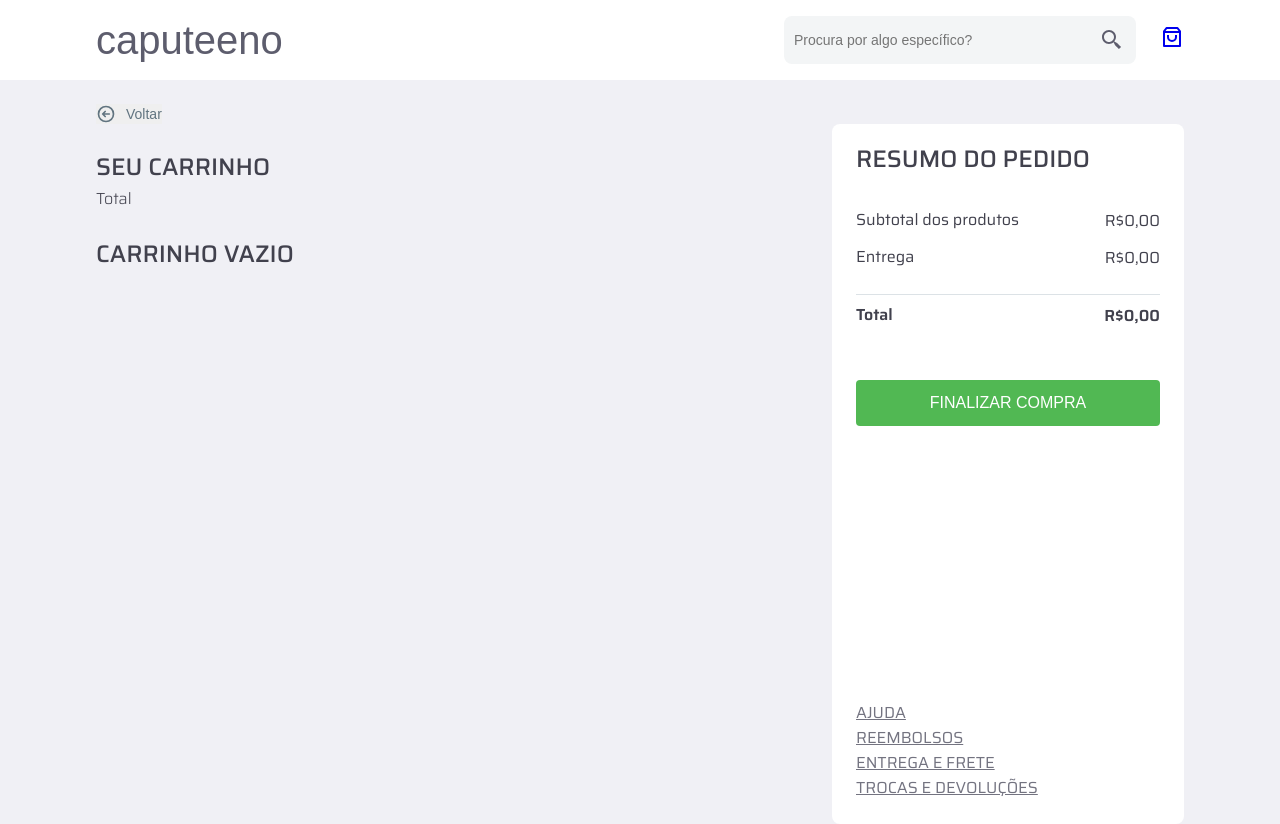
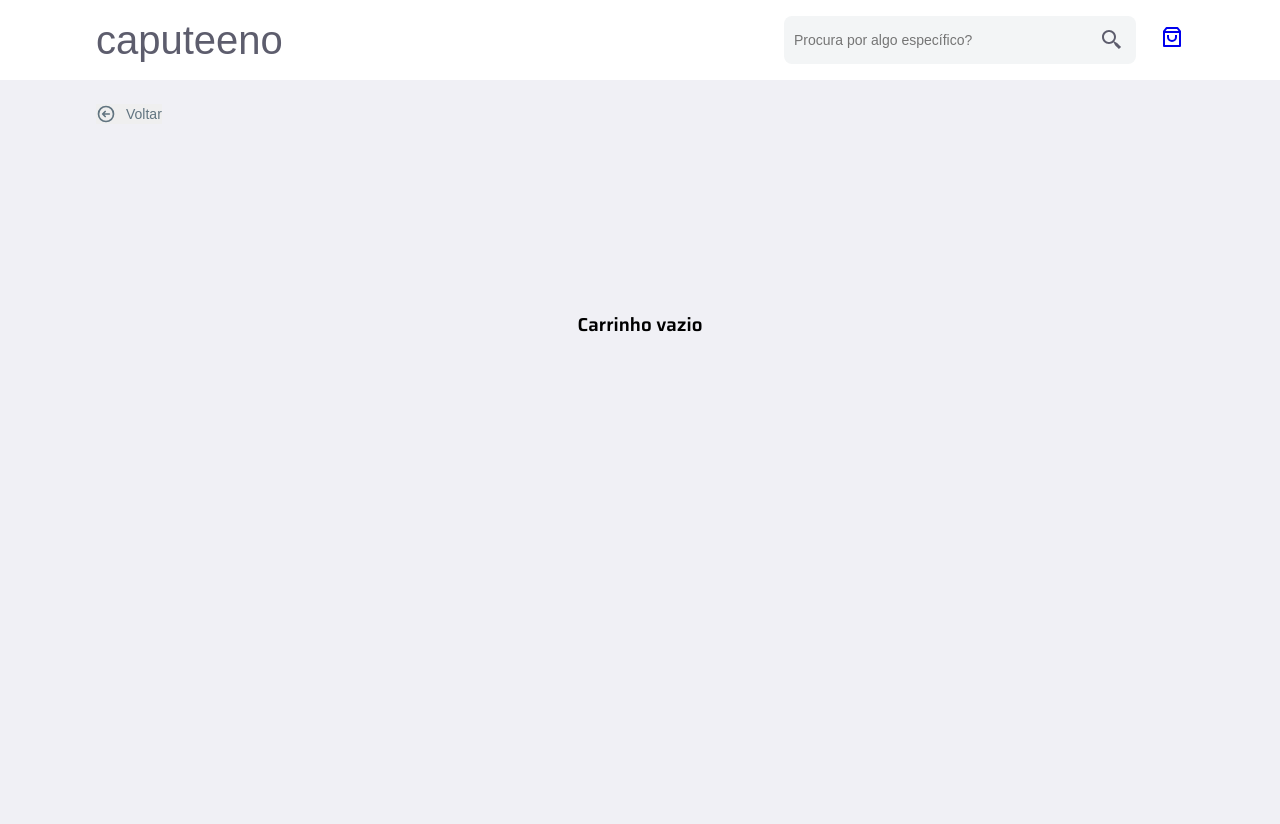
Before and after one commit to Guilhermecheng/caputeeno, a Next.js app: page /cart in a window 1280 px wide. After the commit the page ends 800 px from the top, so only its background shows below. Built offline with nearby package versions, Linux system fonts and the light colour scheme; a web font is replaced by a local one.

Commit message:
refactor: empty cart

```diff
--- a/src/app/cart/page.tsx
+++ b/src/app/cart/page.tsx
@@ -161,6 +161,14 @@ const TotalPrice = styled.span`
     }
 `;
 
+const EmptyCart = styled.div`
+    width: 100%;
+    min-height: 400px;
+    display: flex;
+    align-items: center;
+    justify-content: center;
+`;
+
 export default function Cart() {
     const router = useRouter();
     const { cart } = useContext(GlobalContext);
@@ -168,19 +176,18 @@ export default function Cart() {
     const [total, setTotal] = useState('R$0,00');
 
     const frete = 4000;
-    console.log(cart)
 
     useEffect(() => {
         if (cart.length > 0) {
             let cartSum = cart.reduce((acc: number, currentItem: CartProductProps) => {
                 return acc + (currentItem.quantity * currentItem.price_in_cents)
             }, 0);
-            console.log(cartSum)
+
             let subtotal_in_brazilian_reais = (cartSum / 100).toLocaleString('pt-br',{style: 'currency', currency: 'BRL'});
-            let total_in_brazilian_reais = ((cartSum + 4000) / 100).toLocaleString('pt-br',{style: 'currency', currency: 'BRL'});
-
+            let total_in_brazilian_reais = ((cartSum + frete) / 100).toLocaleString('pt-br',{style: 'currency', currency: 'BRL'});
             setSubtotal(subtotal_in_brazilian_reais);
             setTotal(total_in_brazilian_reais);
+
         } else {
             setSubtotal('R$0,00');
             setTotal('R$0,00');
@@ -195,24 +202,16 @@ export default function Cart() {
                         <HiOutlineArrowCircleLeft size={20} />
                         <span>Voltar</span>
                     </BackButton>
-
+                    { cart.length > 0 ? (
                         <CartContent>
                             <LeftSection>
                                 <h1>Seu carrinho</h1>
                                 <h2>Total</h2>
 
                                 <ul>
-                                { cart.length > 0 ? (
-                                    cart.map((item) => <CartItem cartProduct={item} /> )
-                                ) : (
-                                    <>
-                                        <h1>Carrinho vazio</h1>
-                                    </>
-                                )}
-
+                                    { cart.map((item) => <CartItem cartProduct={item} /> )}
                                 </ul>
                             </LeftSection>
-
 
                             <RightSection>
                                 <h1>Resumo do pedido</h1>
@@ -245,6 +244,13 @@ export default function Cart() {
 
                             </RightSection>
                         </CartContent>
+
+                    ) : (
+                        <EmptyCart>
+                            <h1>Carrinho vazio</h1>
+                        </EmptyCart>
+                    )}
+
                 </CartSection>
         </DefaultLayout>
     )
```
Lines whose indentation alone changed are shown as unchanged.
